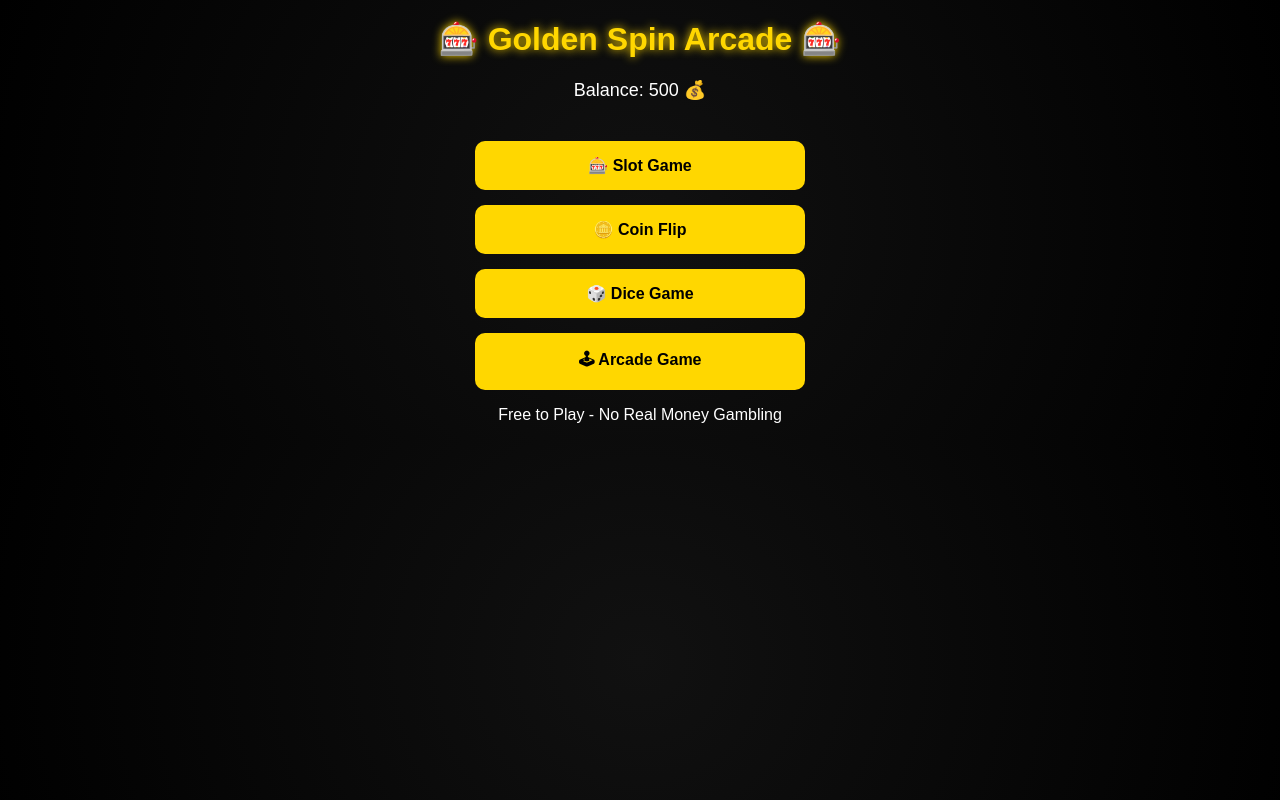
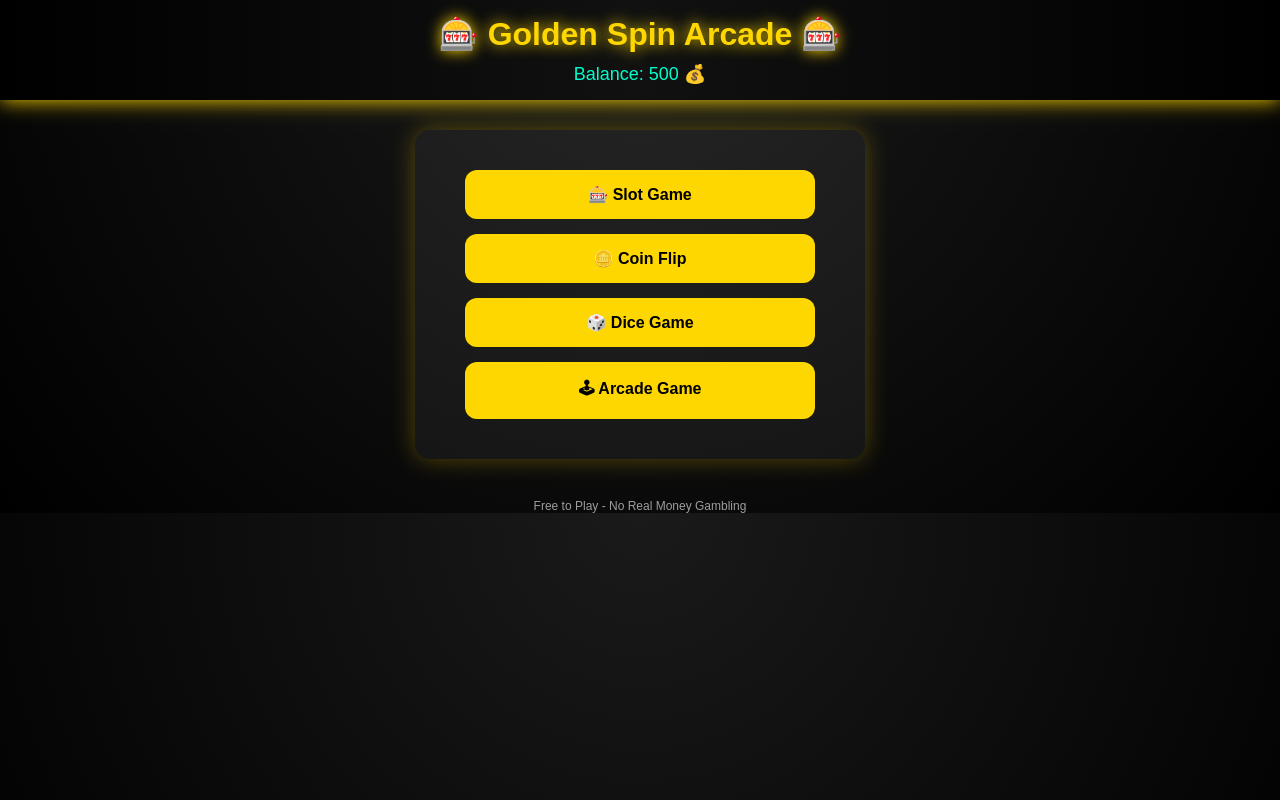
Before and after one commit to yasiniervin-glitch/Golden-spin-deluxe, a plain HTML site: page index.html in a window 1280 px wide. Drawn offline with Linux system fonts and the light colour scheme.

Commit message:
Update index.html

```diff
--- a/index.html
+++ b/index.html
@@ -3,72 +3,34 @@
 <head>
 <meta name="viewport" content="width=device-width, initial-scale=1.0">
 <title>Golden Spin Arcade</title>
-
-<style>
-body{
-    margin:0;
-    background:radial-gradient(circle,#111,#000);
-    font-family:Arial;
-    color:white;
-    text-align:center;
-}
-
-h1{
-    color:gold;
-    margin-top:20px;
-    text-shadow:0 0 10px gold;
-}
-
-#balance{
-    font-size:18px;
-    margin:10px;
-}
-
-.menu{
-    margin-top:40px;
-}
-
-a{
-    display:block;
-    margin:15px auto;
-    padding:15px;
-    width:70%;
-    max-width:300px;
-    background:gold;
-    color:black;
-    text-decoration:none;
-    font-weight:bold;
-    border-radius:10px;
-}
-</style>
+<link rel="stylesheet" href="style.css">
 </head>
 
 <body>
 
-<h1>🎰 Golden Spin Arcade 🎰</h1>
+<header>
+    <h1>🎰 Golden Spin Arcade 🎰</h1>
+    <div class="balance-bar" id="balance"></div>
+</header>
 
-<div id="balance"></div>
-
-<div class="menu">
-    <a href="slot.html">🎰 Slot Game</a>
-    <a href="coin.html">🪙 Coin Flip</a>
-    <a href="dice.html">🎲 Dice Game</a>
-    <a href="arcade.html">🕹 Arcade Game</a>
+<div class="casino-box">
+    <a class="menu-btn" href="slot.html">🎰 Slot Game</a>
+    <a class="menu-btn" href="coin.html">🪙 Coin Flip</a>
+    <a class="menu-btn" href="dice.html">🎲 Dice Game</a>
+    <a class="menu-btn" href="arcade.html">🕹 Arcade Game</a>
 </div>
 
-<p>Free to Play - No Real Money Gambling</p>
+<footer>
+Free to Play - No Real Money Gambling
+</footer>
 
 <script>
 if(!localStorage.getItem("balance")){
-    localStorage.setItem("balance", 500);
+    localStorage.setItem("balance",500);
 }
 
-function updateBalance(){
-    let balance = localStorage.getItem("balance");
-    document.getElementById("balance").innerHTML = "Balance: " + balance + " 💰";
-}
-
-updateBalance();
+document.getElementById("balance").innerHTML=
+"Balance: "+localStorage.getItem("balance")+" 💰";
 </script>
 
 </body>
```
